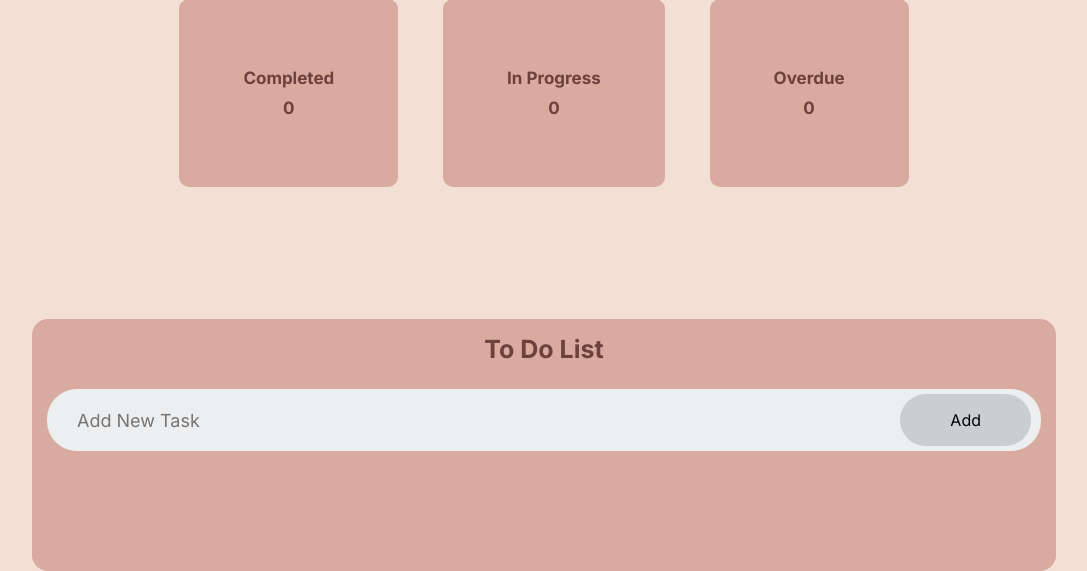
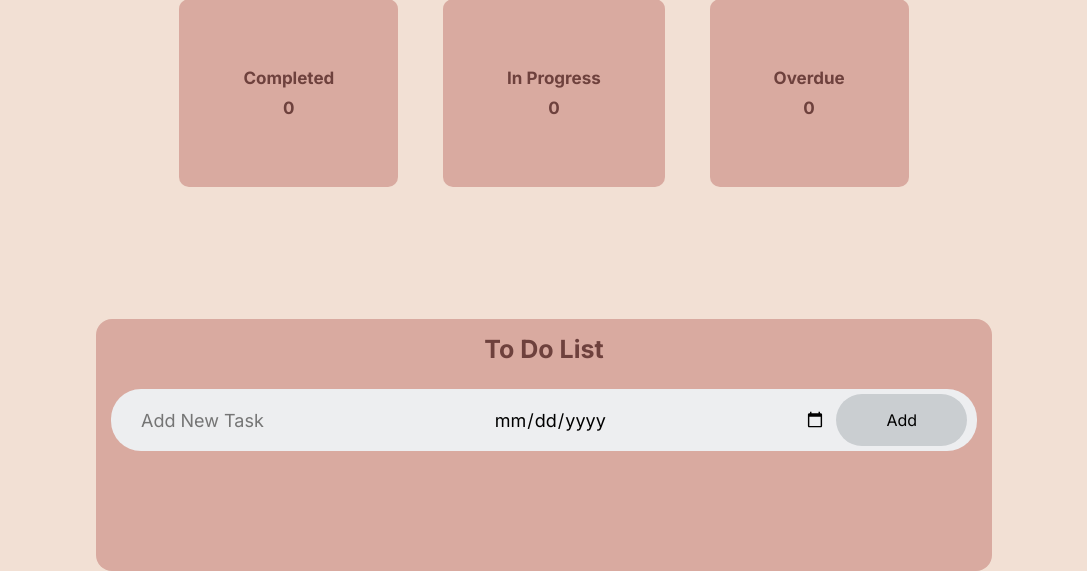
Before and after one commit to IcariZ/Sofeng-, a PHP site: page /Home/home.html in a window 1280 px wide. Shown: the part 251-822 px from the top of the page, without its empty margins (96-1183 px from the left). Run offline with PHP 8.4, Linux system fonts and the light colour scheme.

Commit message:
feat: deadlines

```diff
--- a/Home/home.css
+++ b/Home/home.css
@@ -20,7 +20,6 @@ h3{
     font-size: 25px;
     color: #6e413d;
 }
-
 
 header {
     position: fixed;
@@ -110,7 +109,7 @@ header {
 }
 
 .container{
-    width:80%;
+    width:70%;
     background-color: #D9AAA0;
     border-radius: 1rem;
     padding-bottom: 80px;
@@ -137,6 +136,11 @@ header {
     margin-bottom: 25px;
     margin-top: 25px;
     color: #6e413d;
+}
+
+.overdue {
+    color: red;
+    font-weight: bold;
 }
 
 input{
@@ -175,6 +179,7 @@ ul li{
     cursor: pointer;
     position: relative;
     color: #6e413d;
+    font-weight: 600;
 }
 
 ul li::before{
@@ -195,6 +200,8 @@ ul li.checked{
     color: rgba(255, 255, 255, 0.858);
     text-decoration: line-through;
     transition: 0.5s;
+    font-weight: 500;
+    color: #F2E0D4;
 }
 
 ul li.checked::before{
--- a/Home/home.html
+++ b/Home/home.html
@@ -42,6 +42,7 @@
             <h3>To Do List</h3>
             <div class="row">
                 <input type="text" id="inputBox" placeholder="Add New Task">
+                <input type="date" id="deadline" placeholder="Add Deadline">
                 <button onclick="addTask()">Add</button>
             </div>
         </div>
--- a/Home/home.js
+++ b/Home/home.js
@@ -1,4 +1,5 @@
 const inputBox = document.getElementById("inputBox");
+const deadlineInput = document.getElementById("deadline");
 const listContainer = document.getElementById("listContainer");
 
 function addTask() {
@@ -8,9 +9,10 @@ function addTask() {
         const taskId = 'task-' + new Date().getTime();
         const li = document.createElement("li");
         li.id = taskId;
-        li.innerHTML = inputBox.value;
+        li.innerHTML = `${inputBox.value} - Due: ${deadlineInput.value}`;
         li.dataset.status = 'inProgress';
         li.dataset.timestamp = new Date().toISOString();
+        li.dataset.deadline = deadlineInput.value;
         listContainer.appendChild(li);
         const span = document.createElement("span");
         span.innerHTML = "\u00d7";
@@ -19,6 +21,7 @@ function addTask() {
         saveData();
     }
     inputBox.value = "";
+    deadlineInput.value = "";
 }
 
 listContainer.addEventListener("click", function(e) {
@@ -41,7 +44,8 @@ function saveData() {
             id: li.id,
             content: li.innerHTML,
             status: li.dataset.status,
-            timestamp: li.dataset.timestamp
+            timestamp: li.dataset.timestamp,
+            deadline: li.dataset.deadline
         });
     });
     localStorage.setItem("tasks", JSON.stringify(tasks));
@@ -56,6 +60,7 @@ function showTasks() {
             li.innerHTML = task.content;
             li.dataset.status = task.status;
             li.dataset.timestamp = task.timestamp;
+            li.dataset.deadline = task.deadline;
             if (task.status === 'completed') {
                 li.classList.add('checked');
             }
@@ -75,11 +80,18 @@ function updateCounts() {
     let inProgress = 0;
     let overdue = 0;
 
+    const today = new Date().toISOString().split('T')[0];
+
     tasks.forEach(task => {
         if (task.dataset.status === 'completed') {
             completed++;
         } else if (task.dataset.status === 'inProgress') {
             inProgress++;
+            if (task.dataset.deadline && task.dataset.deadline < today) {
+                task.dataset.status = 'overdue';
+                overdue++;
+                task.classList.add('overdue');
+            }
         } else if (task.dataset.status === 'overdue') {
             overdue++;
         }
```
